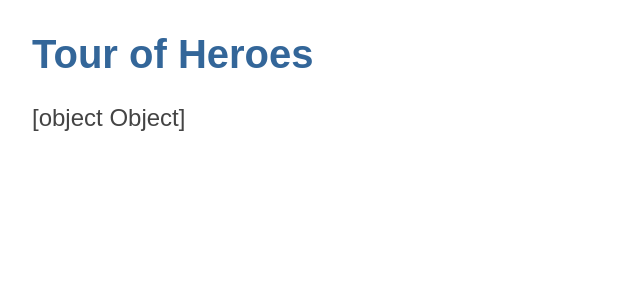
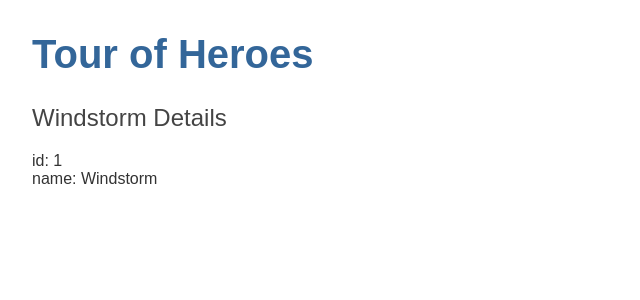
Before and after one commit to ChaosJD/angular-tour-of-heroes, an Angular app: page / in a window 1280 px wide. Shown: the top 300 px of the page, without its empty margins (0-640 px from the left). Built offline with nearby package versions, Linux system fonts and the light colour scheme.

Commit message:
Show the hero object

```diff
--- a/src/app/heroes/heroes.component.html
+++ b/src/app/heroes/heroes.component.html
@@ -3,5 +3,11 @@
 -->
 
 <!-- Show the hero starts here -->
-<h2>{{ hero }}</h2>
+<!-- <h2>{{ hero }}</h2> -->
 <!-- Show the hero ends here-->
+
+<!-- Show the hero object starts here-->
+<h2>{{ hero.name }} Details</h2>
+<div><span>id: </span>{{ hero.id }}</div>
+<div><span>name: </span>{{ hero.name }}</div>
+<!-- Show the hero object ends here-->
```
